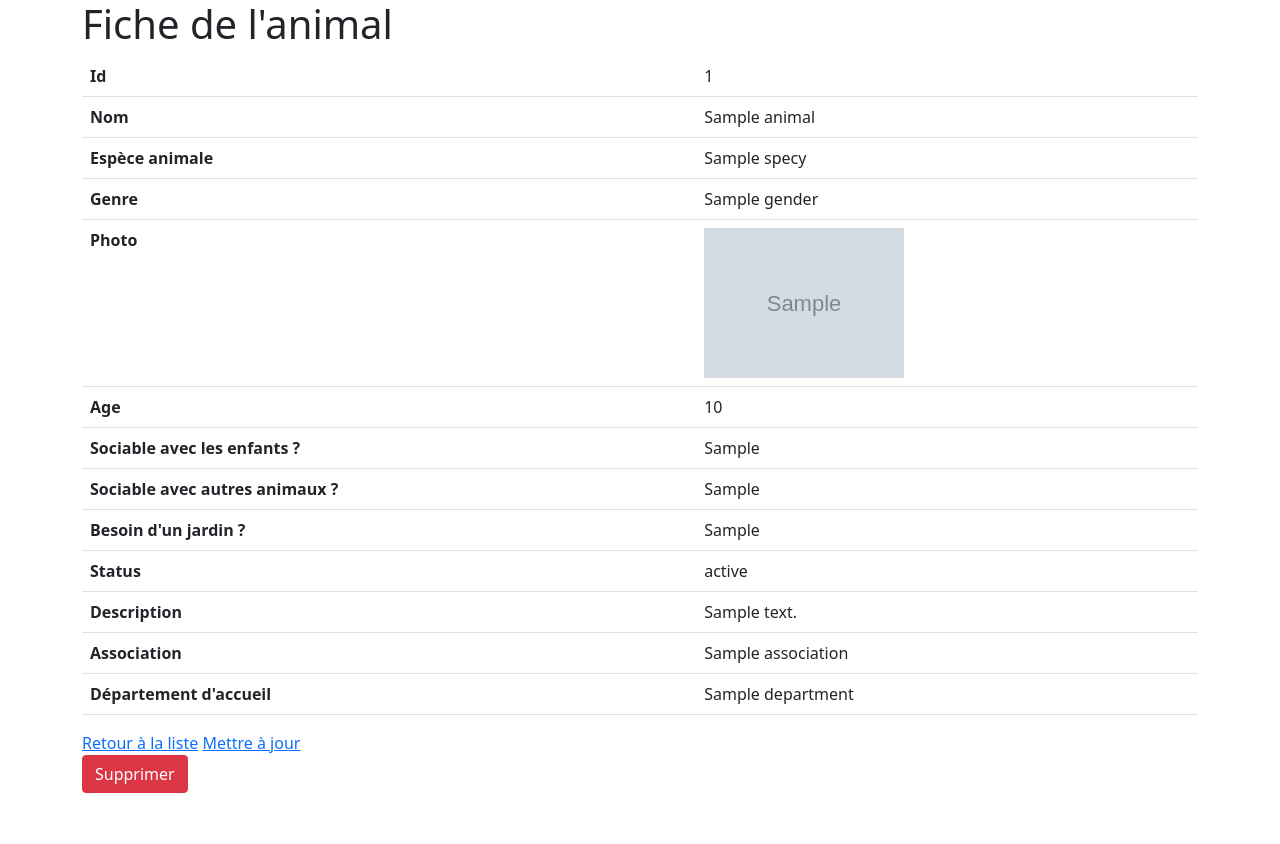
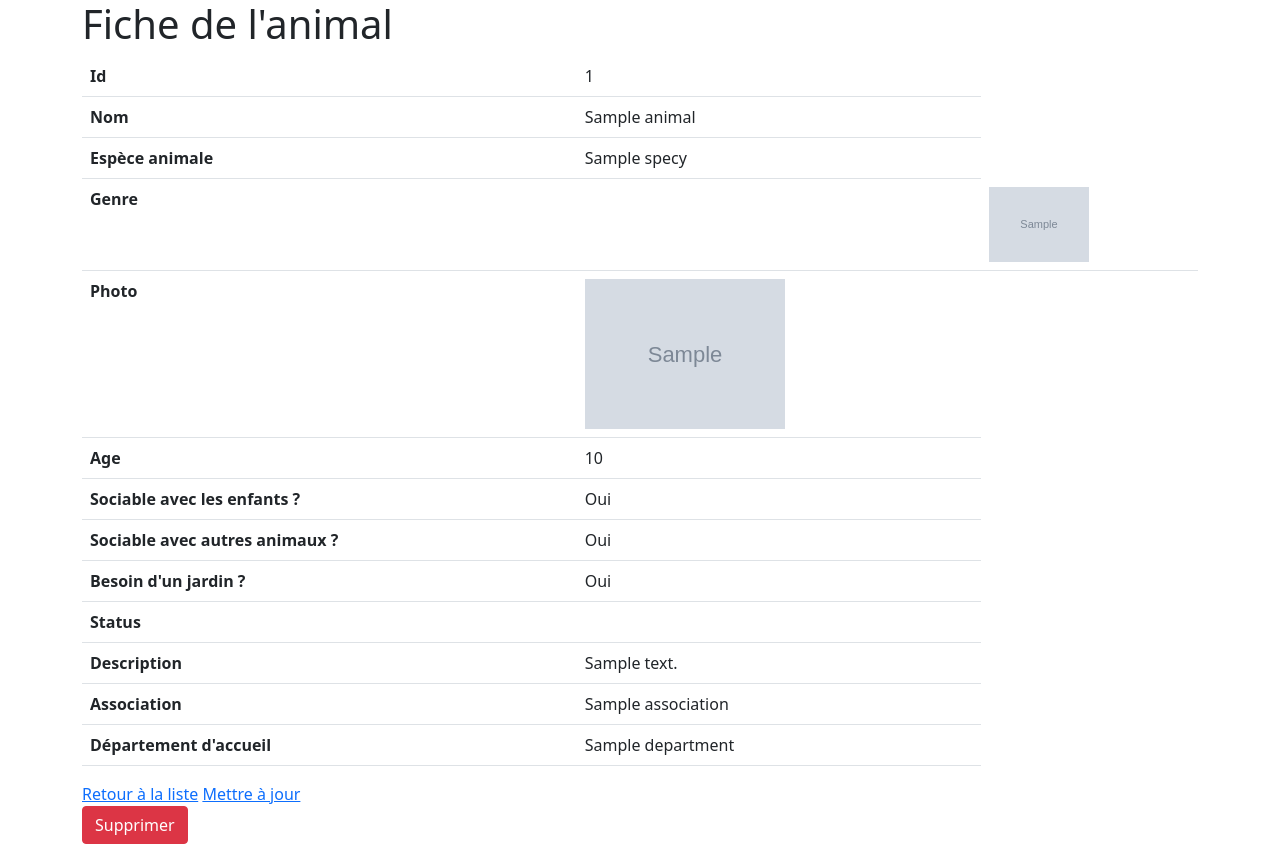
Before and after one commit to julienl81/boule-de-poils-back, a Symfony app: template templates/back/animal/show.html.twig in a window 1280 px wide. Before the commit the page ends 793 px from the top, so only its background shows below. Run offline with Twig, Linux system fonts and the light colour scheme; the template is opened without the code that fills it: most values are stand-ins (such as "Sample title", 1, 10 or a date in 2020); grey boxes marked "Sample" are stand-in pictures; some libraries are stand-ins or nearby versions.

Commit message:
feat(templates): display words instead of digit or boolean in templates index and show

```diff
--- a/templates/back/animal/show.html.twig
+++ b/templates/back/animal/show.html.twig
@@ -22,7 +22,8 @@
             </tr>
             <tr>
                 <th>Genre</th>
-                <td>{{ animal.gender }}</td>
+                <td>{% if animal.gender == '0' %} Femelle{% elseif animal.gender == '1' %} Male{% endif %}</td>
+                <td><img class="img_backoffice_index" src="{{ animal.picture }}"></td>
             </tr>
             <tr>
                 <th>Photo</th>
@@ -34,19 +35,19 @@
             </tr>
             <tr>
                 <th>Sociable avec les enfants ?</th>
-                <td>{{ animal.childCompatibility }}</td>
+                <td>{{ animal.childCompatibility ? 'Oui' : 'Non' }}</td>
             </tr>
             <tr>
                 <th>Sociable avec autres animaux ?</th>
-                <td>{{ animal.otherAnimalCompatibility }}</td>
+                <td>{{ animal.otherAnimalCompatibility ? 'Oui' : 'Non' }}</td>
             </tr>
             <tr>
                 <th>Besoin d'un jardin ?</th>
-                <td>{{ animal.gardenNeeded }}</td>
+                <td>{{ animal.gardenNeeded ? 'Oui' : 'Non'}}</td>
             </tr>
             <tr>
                 <th>Status</th>
-                <td>{{ animal.status }}</td>
+                <td>{% if animal.status == '0' %} Disponible{% elseif animal.status == '1' %} Resa en cours{% elseif animal.status == '2' %} Indisponible{% elseif animal.status == '3' %} Adopté{% endif %}</td>
             </tr>
             <tr>
                 <th>Description</th>
--- a/templates/back/association/index.html.twig
+++ b/templates/back/association/index.html.twig
@@ -34,7 +34,7 @@
                 <td>{{ association.city }}</td>
                 <td>{{ association.phoneNumber }}</td>
                 <td>{{ association.email }}</td>
-                <td>{{ association.active ? 'Yes' : 'No' }}</td>
+                <td>{{ association.active ? 'Actif' : 'Inactif' }}</td>
                 <td>
                     <a href="{{ path('app_association_show', {'id': association.id}) }}">Voir plus</a>
                     <a href="{{ path('app_association_edit', {'id': association.id}) }}">Modifier</a>
--- a/templates/back/association/show.html.twig
+++ b/templates/back/association/show.html.twig
@@ -46,7 +46,7 @@
             </tr>
             <tr>
                 <th>Status</th>
-                <td>{{ association.active ? 'Yes' : 'No' }}</td>
+                <td>{{ association.active ? 'Actif' : 'Inactif'  }}</td>
             </tr>
         </tbody>
     </table>
```
Also changed, not shown: templates/back/animal/index.html.twig (+5 -5 lines), 2 other files.
